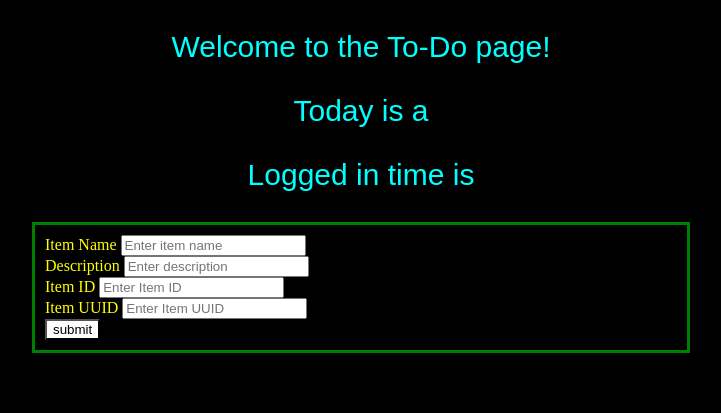
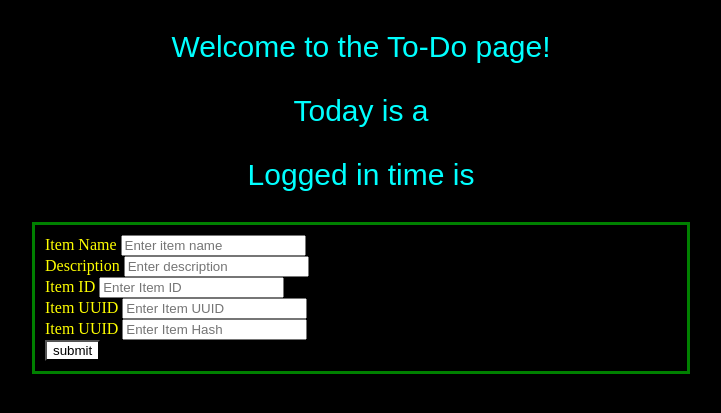
Before and after one commit to VaibhavDeshmukh06/GitHub-Project, a Python web app: template Frontend/templates/index.html in a window 1280 px wide. Shown: the top 413 px of the page, without its empty margins (279-1000 px from the left). Run offline with Jinja, Linux system fonts and the light colour scheme; the template is opened without the code that fills it, so the values that code supplies are empty.

Commit message:
Added Item Hash

```diff
--- a/Frontend/templates/index.html
+++ b/Frontend/templates/index.html
@@ -23,6 +23,9 @@
             <br>
             <label for="Item UUID">Item UUID</label>
             <input type="text" name="Item UUID" id="Item UUID" placeholder="Enter Item UUID">
+            <br>
+            <label for="Item Hash">Item UUID</label>
+            <input type="text" name="Item Hash" id="Item Hash" placeholder="Enter Item Hash">
             <br>
 
 
```
